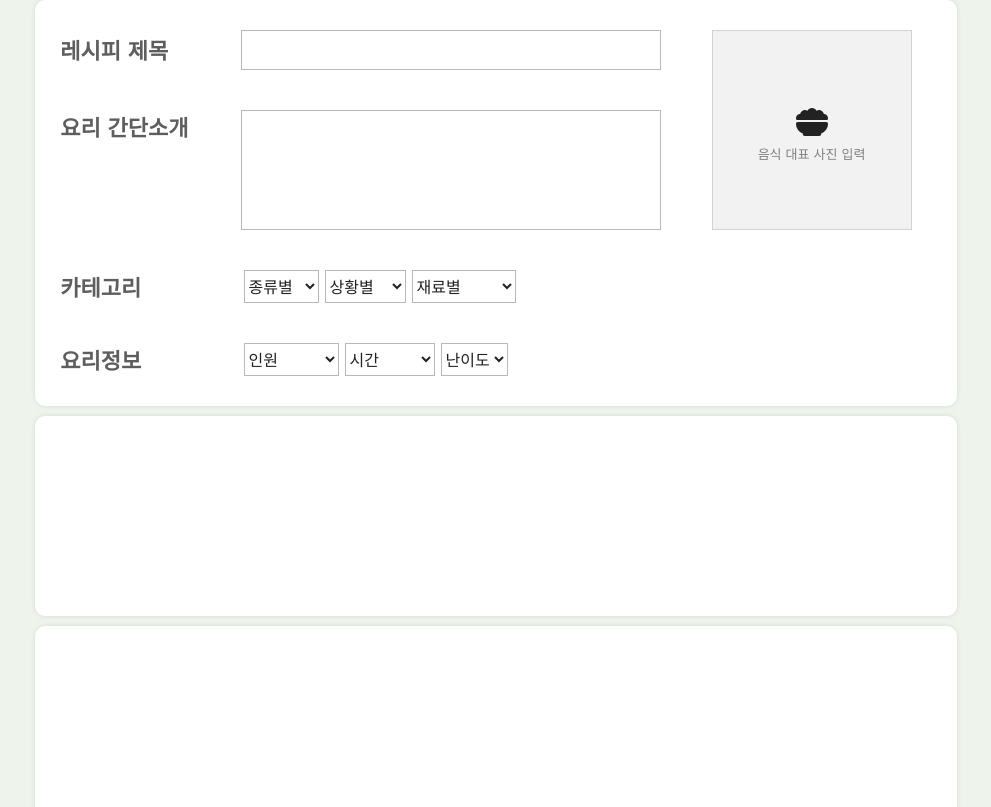
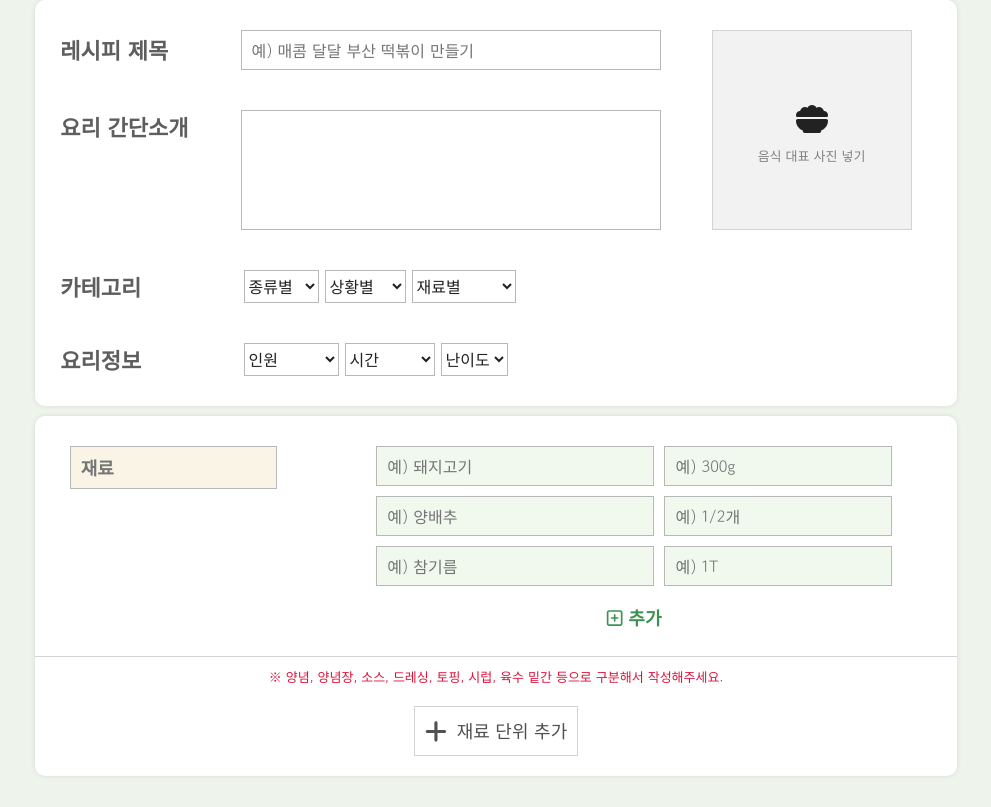
Before and after one commit to dbstjs95/recipe-site-project, a React (Create React App) app in the folder client/: page /register/recipe in a window 1280 px wide. Shown: the part 313-1120 px from the top of the page, without its empty margins (144-1135 px from the left). Built offline with nearby package versions, Linux system fonts and the light colour scheme; a web font is replaced by a local one.

Commit message:
Create OrderInputBox.js

```diff
--- a/client/package.json
+++ b/client/package.json
@@ -16,6 +16,7 @@
     "react-dom": "^18.2.0",
     "react-router-dom": "^6.4.1",
     "react-scripts": "5.0.1",
+    "react-uuid": "^1.0.3",
     "styled-components": "^5.3.6",
     "web-vitals": "^2.1.4"
   },
--- /dev/null
+++ b/client/src/components/IngredientInputBox.js
@@ -0,0 +1,299 @@
+import React, { useEffect, useState } from "react";
+import styled from "styled-components";
+import { FontAwesomeIcon } from "@fortawesome/react-fontawesome";
+import {
+  faSquarePlus,
+  faSquareMinus,
+  faMinusSquare,
+} from "@fortawesome/free-regular-svg-icons";
+import { faPlus } from "@fortawesome/free-solid-svg-icons";
+import uuid from "react-uuid";
+
+const Container = styled.ul`
+  li {
+    display: flex;
+    margin-bottom: 60px;
+    &:hover {
+      > div.title span {
+        display: block;
+      }
+    }
+    > div.title {
+      display: flex;
+      flex-direction: column;
+      width: 30%;
+      align-items: center;
+      input,
+      span {
+        width: 75%;
+        @media screen and (max-width: 960px) {
+          width: 90%;
+        }
+      }
+      input {
+        height: 43px;
+        padding: 0 10px;
+        font-size: 18px;
+        font-weight: bold;
+        background-color: rgba(201, 145, 14, 0.1);
+        @media screen and (max-width: 600px) {
+          font-size: 16px;
+          height: 40px;
+        }
+      }
+      span {
+        display: none;
+        font-size: 15px;
+        text-align: right;
+        margin-top: 8px;
+        color: rgba(0, 0, 0, 0.5);
+        cursor: pointer;
+        em {
+          color: rgba(199, 2, 8, 0.9);
+        }
+        @media screen and (max-width: 600px) {
+          font-size: 14px;
+        }
+      }
+    }
+    @media screen and (max-width: 480px) {
+      flex-direction: column;
+      align-items: center;
+      > div.title {
+        flex-direction: row;
+        width: 80%;
+        margin-bottom: 18px;
+        span {
+          display: block;
+          font-size: 13px;
+          width: 30%;
+        }
+      }
+    }
+    @media screen and (max-width: 380px) {
+      > div.title {
+        width: 85%;
+        span {
+          font-size: 11px;
+        }
+      }
+    }
+  }
+  input {
+    border: 1px solid #b8b8b8;
+  }
+`;
+
+const InnerContainer = styled.ul`
+  position: relative;
+  width: 70%;
+  li {
+    width: 100%;
+    display: flex;
+    justify-content: center;
+    align-items: center;
+    margin-bottom: 10px;
+    > p {
+      position: relative;
+      width: 80%;
+      display: flex;
+      justify-content: center;
+    }
+    input {
+      width: 45%;
+      height: 40px;
+      padding: 0 10px;
+      background-color: rgba(119, 184, 79, 0.1);
+      &:first-child {
+        margin-right: 10px;
+        width: 55%;
+      }
+      @media screen and (max-width: 600px) {
+        font-size: 15px;
+        height: 37px;
+      }
+    }
+    span.delete {
+      display: none;
+      position: absolute;
+      right: -25px;
+      top: 50%;
+      transform: translateY(-50%);
+      cursor: pointer;
+      @media screen and (max-width: 480px) {
+        right: -18px;
+        font-size: 14px;
+      }
+      @media screen and (max-width: 380px) {
+        right: -14px;
+        font-size: 12px;
+      }
+    }
+    &:hover {
+      span.delete {
+        display: block;
+      }
+    }
+    @media screen and (max-width: 600px) {
+      justify-content: flex-start;
+      padding-left: 15px;
+      > p {
+        width: 90%;
+      }
+    }
+  }
+  @media screen and (max-width: 480px) {
+    width: 100%;
+    li {
+      justify-content: center;
+      padding-left: 0px;
+    }
+  }
+`;
+
+const PlusButton = styled.span`
+  position: absolute;
+  transform: translateX(-50%);
+  bottom: -35px;
+  left: 50%;
+  cursor: pointer;
+  font-size: 18px;
+  color: rgba(12, 117, 40, 0.8);
+  font-weight: bold;
+  @media screen and (max-width: 600px) {
+    font-size: 16px;
+  }
+`;
+
+function IngredientInnerBox({ handleDeleteList }) {
+  const example = [
+    ["예) 돼지고기", "예) 300g"],
+    ["예) 양배추", "예) 1/2개"],
+    ["예) 참기름", "예) 1T"],
+    ["예) 소금", "예) 2t"],
+    ["예) 고추가루 약간", "예)"],
+  ];
+  const [ItemArrState, setItemArrState] = useState([uuid(), uuid(), uuid()]);
+
+  const handlePlusItem = () => {
+    setItemArrState((prev) => [...prev, uuid()]);
+  };
+
+  const handleDeleteItem = (targetId) => {
+    setItemArrState((prev) => {
+      let newArr = prev.filter((id) => id !== targetId);
+      return newArr;
+    });
+  };
+
+  return (
+    <>
+      <div className="title">
+        <input type="text" placeholder="재료" />
+        <span onClick={handleDeleteList}>
+          재료단위{" "}
+          <em>
+            <FontAwesomeIcon icon={faMinusSquare} />
+          </em>
+        </span>
+      </div>
+      <InnerContainer>
+        {ItemArrState.map((id, idx) => (
+          <li key={id}>
+            <p>
+              <input type="text" placeholder={example[idx % 5][0]} />
+              <input type="text" placeholder={example[idx % 5][1]} />
+              <span className="delete" onClick={() => handleDeleteItem(id)}>
+                <FontAwesomeIcon icon={faSquareMinus} />
+              </span>
+            </p>
+          </li>
+        ))}
+        <PlusButton onClick={handlePlusItem}>
+          <FontAwesomeIcon icon={faSquarePlus} /> 추가
+        </PlusButton>
+      </InnerContainer>
+    </>
+  );
+}
+
+const SubContainer = styled.div`
+  border-top: 1px solid lightgray;
+  padding: 10px 0;
+  display: flex;
+  flex-direction: column;
+  justify-content: center;
+  align-items: center;
+  > p {
+    &.desc {
+      margin-bottom: 20px;
+      color: crimson;
+      font-size: 13px;
+      @media screen and (max-width: 480px) {
+        display: none;
+      }
+    }
+    &.btn {
+      border: 1px solid lightgray;
+      font-size: 18px;
+      padding: 5px 10px;
+      display: flex;
+      justify-content: center;
+      align-items: center;
+      color: #4f5250;
+      cursor: pointer;
+      span {
+        font-size: 25px;
+        margin-right: 10px;
+      }
+      @media screen and (max-width: 600px) {
+        font-size: 15px;
+        span {
+          font-size: 20px;
+          margin-right: 7px;
+        }
+      }
+    }
+  }
+`;
+
+function IngredientInputBox() {
+  const [ListArrState, setListArrState] = useState([uuid()]);
+
+  const handlePlusList = () => setListArrState((prev) => [...prev, uuid()]);
+
+  const handleDeleteList = (id) => {
+    // 1개 이하면 초기화 시키기
+    if (ListArrState.length <= 1) return;
+    setListArrState((prev) => {
+      let newArr = prev.filter((el) => el !== id);
+      return newArr;
+    });
+  };
+
+  return (
+    <>
+      <Container>
+        {ListArrState.map((id) => (
+          <li key={id}>
+            <IngredientInnerBox handleDeleteList={() => handleDeleteList(id)} />
+          </li>
+        ))}
+      </Container>
+      <SubContainer>
+        <p className="desc">
+          ※ 양념, 양념장, 소스, 드레싱, 토핑, 시럽, 육수 밑간 등으로 구분해서
+          작성해주세요.
+        </p>
+        <p className="btn" onClick={handlePlusList}>
+          <span>
+            <FontAwesomeIcon icon={faPlus} />
+          </span>
+          재료 단위 추가
+        </p>
+      </SubContainer>
+    </>
+  );
+}
+
+export default IngredientInputBox;
--- /dev/null
+++ b/client/src/components/OrderInputBox.js
@@ -0,0 +1,7 @@
+import React from "react";
+
+function OrderInputBox() {
+  return <div>OrderInputBox</div>;
+}
+
+export default OrderInputBox;
--- a/client/src/page/RegisterRecipePage.js
+++ b/client/src/page/RegisterRecipePage.js
@@ -8,9 +8,21 @@ import {
 } from "../mockData/category_data";
 import { FontAwesomeIcon } from "@fortawesome/react-fontawesome";
 import { faBowlFood } from "@fortawesome/free-solid-svg-icons";
+import IngredientInputBox from "../components/IngredientInputBox";
+import OrderInputBox from "../components/OrderInputBox";
 
 // border: 1px solid red;
 const titleColor = "#5e5e5e";
+const inputColor = "#b8b8b8";
+
+/* 화면 너비 0 ~ 1220px */
+/* 화면 너비 0 ~ 1024px */
+/* 화면 너비 0 ~ 960px */
+/* 화면 너비 0 ~ 768px */
+/* 화면 너비 0 ~ 600px */
+/* 화면 너비 0 ~ 480px */
+/* 화면 너비 0 ~ 320px */
+
 const Container = styled.div`
   ${LayoutSize}
   ${ContainerStyle}
@@ -35,7 +47,7 @@ const Container = styled.div`
   }
 `;
 
-const InputBox1 = styled.form`
+const InputBox = styled.form`
   padding: 30px 0 40px;
   > div,
   > p {
@@ -184,6 +196,7 @@ const IntroContainer = styled.div`
       span {
         &.icon {
           font-size: 2em;
+          margin-bottom: 5px;
         }
         &.desc {
           color: gray;
@@ -213,17 +226,11 @@ const IntroContainer = styled.div`
       display: none;
     }
   }
-  /* 화면 너비 0 ~ 1220px */
-  /* 화면 너비 0 ~ 1024px */
-  /* 화면 너비 0 ~ 960px */
-  /* 화면 너비 0 ~ 768px */
-  /* 화면 너비 0 ~ 600px */
-  /* 화면 너비 0 ~ 480px */
-  /* 화면 너비 0 ~ 320px */
 `;
 
 const IngredientContainer = styled.div`
-  min-height: 200px;
+  /* min-height: 200px; */
+  padding: 30px 0 10px;
 `;
 const OrderContainer = styled.div`
   min-height: 400px;
@@ -249,12 +256,15 @@ function RegisterRecipePage() {
   return (
     <Container>
       <h1>레시피 등록</h1>
-      <InputBox1>
+      <InputBox>
         <IntroContainer>
           <ul id="input_info">
             <li>
               <h2>레시피 제목</h2>
-              <input type="text" />
+              <input
+                type="text"
+                placeholder="예) 매콤 달달 부산 떡볶이 만들기"
+              />
             </li>
             <li>
               <h2>요리 간단소개</h2>
@@ -265,7 +275,7 @@ function RegisterRecipePage() {
               {dataKeys1.map((prop, idx) => (
                 <select key={idx}>
                   {data[prop].map((item, idx) => (
-                    <option value={item} key={idx} selected={idx === 0}>
+                    <option value={item} key={idx}>
                       {item}
                     </option>
                   ))}
@@ -277,7 +287,7 @@ function RegisterRecipePage() {
               {dataKeys2.map((prop, idx) => (
                 <select key={idx}>
                   {data[prop].map((item, idx) => (
-                    <option value={item} key={idx} selected={idx === 0}>
+                    <option value={item} key={idx}>
                       {item}
                     </option>
                   ))}
@@ -290,7 +300,7 @@ function RegisterRecipePage() {
               <span className="icon">
                 <FontAwesomeIcon icon={faBowlFood} />
               </span>
-              <span className="desc">음식 대표 사진 입력</span>
+              <span className="desc">음식 대표 사진 넣기</span>
             </label>
             <input
               id="select_img"
@@ -301,14 +311,18 @@ function RegisterRecipePage() {
             />
           </div>
         </IntroContainer>
-        <IngredientContainer></IngredientContainer>
-        <OrderContainer></OrderContainer>
-        <BtnContainer>
+        <IngredientContainer>
+          <IngredientInputBox />
+        </IngredientContainer>
+        {/* <OrderContainer>
+          <OrderInputBox />
+        </OrderContainer> */}
+        {/* <BtnContainer>
           <button className="save">저장</button>
           <button className="release">저장 후 공개하기</button>
           <button className="cancel">취소</button>
-        </BtnContainer>
-      </InputBox1>
+        </BtnContainer> */}
+      </InputBox>
     </Container>
   );
 }
```
Also changed, not shown: 1 other file (tests, documents, lock files or other folders).
